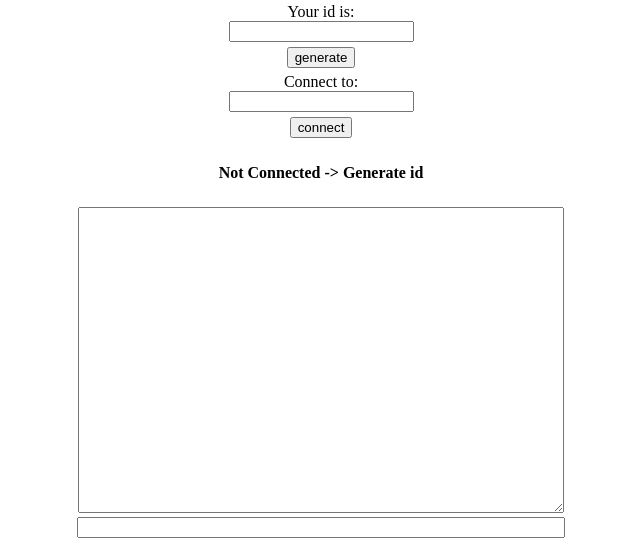
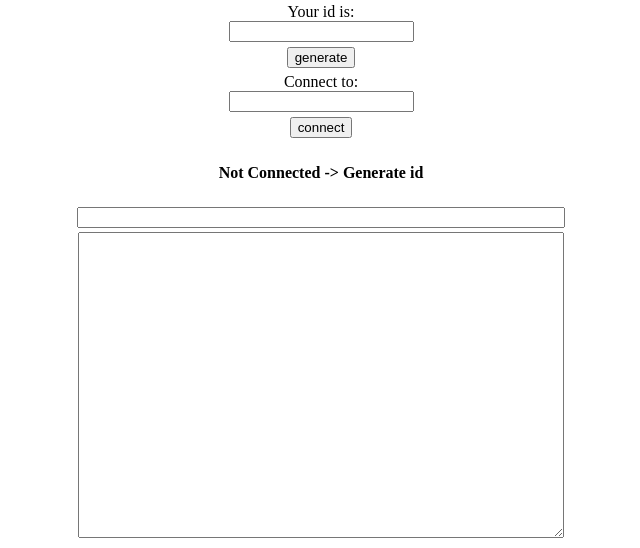
Before and after one commit to afauroux/chess, a plain HTML site: page index.html in a window 1280 px wide. Shown: the part 567-1115 px from the top of the page, without its empty margins (319-959 px from the left). Drawn offline with Linux system fonts and the light colour scheme.

Commit message:
trying to silence the chat

```diff
--- a/index.html
+++ b/index.html
@@ -28,9 +28,10 @@
 
       <h4 id="connection-status">Not Connected -> Generate id</h4>
     </div>
-    <form class="container chatroom  ">
-      <textarea name="chat" id="chat"></textarea>
-      <input id="chat-input" onsubmit="talk(e)" ></input>
+    <form class="container chatroom"   >
+      <input type="text" id="chat-input" onsubmit="talk"></input>
+
+      <textarea name="chat" id="chat" readonly></textarea>
     </form>
 
     <script src="libs/chess.js"></script>
--- a/main.js
+++ b/main.js
@@ -228,6 +228,7 @@ function join(offer) {
 
 function talk(e) {
   e.preventDefault();
+  console.log(e);
   let input = document.querySelector("#chat-input");
   say(input.value);
 }
```
